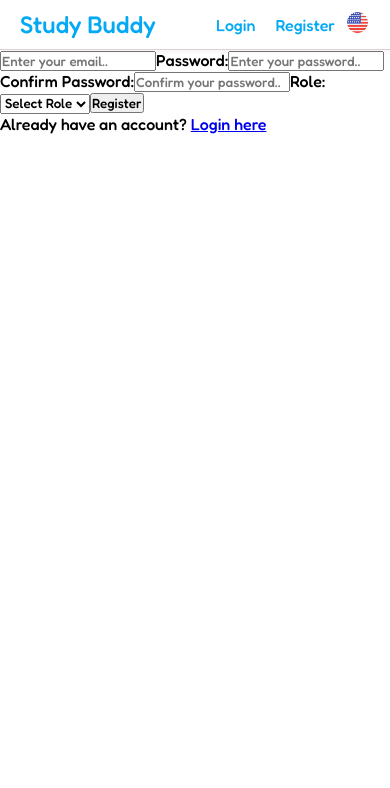
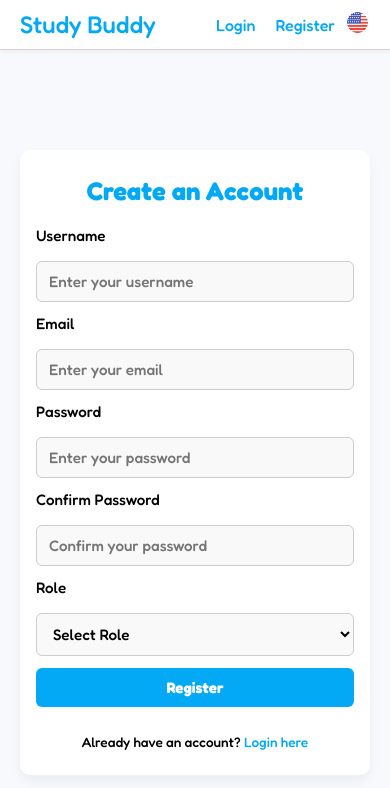
Before and after one commit to DayanaUzunova/StuddyBuddy-Diploma-TUSofia, a React (Vite) app in the folder App/front-end/: page /register in a window 390 px wide. Shown: the top 788 px of the page. Built offline with nearby package versions, Linux system fonts and the light colour scheme.

Commit message:
add: redesigned and responsive login and register pages

```diff
--- a/App/front-end/src/components/login/Login.jsx
+++ b/App/front-end/src/components/login/Login.jsx
@@ -3,6 +3,7 @@ import { useState } from 'react';
 import { useForm } from '../../hooks/useForm';
 import { useAuth } from '../../context/AuthContext.jsx';
 import axiosInstance from '../../api/api.jsx';
+import '../../style/login.css';
 
 const initialValues = { email: '', password: '' };
 
@@ -40,41 +41,40 @@ export default function Login() {
   );
 
   return (
-    <section id="login-page" className="auth">
-      <form id="login" onSubmit={submitHandler}>
-        <div className="container">
-          <h1>Login</h1>
+    <section id="login-page" className="auth-page">
+      <form id="login" className="auth-form" onSubmit={submitHandler}>
+        <div className="auth-container">
+          <h1 className="auth-title">Welcome Back</h1>
+          <p className="auth-subtitle">Log in to continue your learning journey</p>
 
-          <label htmlFor="email">Email:</label>
+          <label htmlFor="email">Email</label>
           <input
             type="email"
             id="email"
             name="email"
             value={values.email}
             onChange={changeHandler}
-            placeholder="Enter your email here.."
+            placeholder="Enter your email"
             required
           />
 
-          <label htmlFor="password">Password:</label>
+          <label htmlFor="password">Password</label>
           <input
             type="password"
             id="password"
             name="password"
             value={values.password}
             onChange={changeHandler}
-            placeholder="Enter your password here.."
+            placeholder="Enter your password"
             required
           />
 
-          {error && <p style={{ color: 'red', fontSize: '14px' }}>{error}</p>}
+          {error && <p className="auth-error">{error}</p>}
 
           <input type="submit" className="btn submit" value="Login" />
 
-          <p className="field">
-            <span>
-              Don’t have an account? <a href="/register">Register here</a>
-            </span>
+          <p className="auth-switch">
+            Don’t have an account? <a href="/register">Register here</a>
           </p>
         </div>
       </form>
--- a/App/front-end/src/components/register/Register.jsx
+++ b/App/front-end/src/components/register/Register.jsx
@@ -3,6 +3,7 @@ import { useState } from "react";
 import { useForm } from "../../hooks/useForm";
 import axiosInstance from '../../api/api';
 import { useAuth } from '../../context/AuthContext';
+import '../../style/register.css'
 
 const initialValues = { username: '', email: '', password: '', confirmPassword: '', role: '' };
 
@@ -42,57 +43,55 @@ export default function Register() {
     const { values, changeHandler, submitHandler } = useForm(initialValues, registerHandler);
 
     return (
-        <section id="register-page" className="auth">
-            <form id="register" onSubmit={submitHandler}>
-                <div className="container">
-                    <h1>Register</h1>
-
-                    <label htmlFor="username">Username:</label>
+        <section className="register-page">
+            <div className="register-container">
+                <h1 className="register-title">Create an Account</h1>
+                <form className="register-form" onSubmit={submitHandler}>
+                    <label htmlFor="username">Username</label>
                     <input
                         type="text"
                         id="username"
                         name="username"
                         value={values.username}
                         onChange={changeHandler}
-                        placeholder="Enter your username.."
+                        placeholder="Enter your username"
                         required
                     />
 
-                    <label htmlFor="email">Email:</label>
+                    <label htmlFor="email">Email</label>
                     <input
                         type="email"
                         id="email"
                         name="email"
                         value={values.email}
                         onChange={changeHandler}
-                        placeholder="Enter your email.."
+                        placeholder="Enter your email"
                         required
                     />
 
-                    <label htmlFor="password">Password:</label>
+                    <label htmlFor="password">Password</label>
                     <input
                         type="password"
                         id="password"
                         name="password"
                         value={values.password}
                         onChange={changeHandler}
-                        placeholder="Enter your password.."
+                        placeholder="Enter your password"
                         required
                     />
 
-                    <label htmlFor="confirmPassword">Confirm Password:</label>
+                    <label htmlFor="confirmPassword">Confirm Password</label>
                     <input
                         type="password"
                         id="confirmPassword"
                         name="confirmPassword"
                         value={values.confirmPassword}
                         onChange={changeHandler}
-                        placeholder="Confirm your password.."
+                        placeholder="Confirm your password"
                         required
                     />
 
-                    {/* Dropdown за избор на роля */}
-                    <label htmlFor="role">Role:</label>
+                    <label htmlFor="role">Role</label>
                     <select
                         id="role"
                         name="role"
@@ -106,15 +105,15 @@ export default function Register() {
                         <option value="admin">Admin</option>
                     </select>
 
-                    {error && <p style={{ color: "red", fontSize: "14px" }}>{error}</p>}
+                    {error && <p className="register-error">{error}</p>}
 
-                    <input type="submit" className="btn submit" value="Register" />
+                    <button type="submit" className="primary-btn">Register</button>
 
-                    <p className="field">
-                        <span>Already have an account? <a href="/login">Login here</a></span>
+                    <p className="register-login-link">
+                        Already have an account? <a href="/login">Login here</a>
                     </p>
-                </div>
-            </form>
+                </form>
+            </div>
         </section>
     );
 }
--- /dev/null
+++ b/App/front-end/src/style/login.css
@@ -0,0 +1,124 @@
+.auth-page {
+    display: flex;
+    justify-content: center;
+    align-items: flex-start;
+    min-height: 100vh;
+    padding: 0 20px;
+    background-color: #f7f9fc;
+  }
+
+  .auth-form {
+    background-color: #ffffff;
+    padding: 50px 40px;
+    border-radius: 10px;
+    box-shadow: 0 4px 12px rgba(0, 0, 0, 0.08);
+    width: 100%;
+    max-width: 450px;
+    box-sizing: border-box;
+    margin-top: 100px;
+  }
+
+  .auth-container {
+    display: flex;
+    flex-direction: column;
+    width: 100%;
+  }
+
+  .auth-title {
+    font-size: 2.5rem;
+    color: #03a9f4;
+    margin-bottom: 10px;
+  }
+
+  .auth-subtitle {
+    font-size: 1rem;
+    margin-bottom: 30px;
+    color: #555;
+  }
+
+  .auth-form label {
+    margin: 10px 0 5px;
+    font-weight: 500;
+  }
+
+  .auth-form input[type="email"],
+  .auth-form input[type="password"],
+  .auth-form select {
+    padding: 12px;
+    font-size: 1.1rem;
+    border: 1px solid #ccc;
+    border-radius: 6px;
+    margin-bottom: 15px;
+    transition: border-color 0.3s;
+  }
+
+  .auth-form input:focus {
+    border-color: #03a9f4;
+    outline: none;
+  }
+
+  .auth-error {
+    color: red;
+    font-size: 14px;
+    margin-bottom: 10px;
+  }
+
+  .btn.submit {
+    background-color: #03a9f4;
+    color: white;
+    font-weight: bold;
+    padding: 14px;
+    border: none;
+    border-radius: 6px;
+    cursor: pointer;
+    margin-top: 10px;
+    transition: background-color 0.3s ease;
+  }
+
+  .btn.submit:hover {
+    background-color: #0288d1;
+  }
+
+  .auth-switch {
+    text-align: center;
+    margin-top: 20px;
+    font-size: 0.95rem;
+  }
+
+  .auth-switch a {
+    color: #03a9f4;
+    text-decoration: none;
+  }
+
+  .auth-switch a:hover {
+    text-decoration: underline;
+  }
+
+  /* Responsive styles for smaller screens */
+  @media (max-width: 480px) {
+    .auth-page {
+      align-items: center; /* Center vertically on mobile */
+    }
+
+    .auth-form {
+      padding: 30px 20px;
+      max-width: 100%;
+      margin-top: 0; /* Remove top margin to allow vertical centering */
+    }
+
+    .auth-title {
+      font-size: 2rem;
+    }
+
+    .auth-form input[type="email"],
+    .auth-form input[type="password"],
+    .auth-form select {
+      padding: 10px;
+      font-size: 1rem;
+    }
+
+    .btn.submit {
+      padding: 12px;
+      font-size: 1rem;
+    }
+  }
--- /dev/null
+++ b/App/front-end/src/style/register.css
@@ -0,0 +1,135 @@
+.register-page {
+  display: flex;
+  justify-content: center;
+  align-items: flex-start; /* Align towards top on larger screens */
+  min-height: 100vh;
+  padding: 40px 20px;
+  background-color: #f7f9fc;
+}
+
+.register-container {
+  background-color: white;
+  padding: 40px;
+  max-width: 450px;
+  width: 100%;
+  border-radius: 10px;
+  box-shadow: 0 6px 12px rgba(0, 0, 0, 0.05);
+  text-align: center;
+  margin-top: 80px; /* Push form down a bit on larger screens */
+}
+
+.register-title {
+  font-size: 2rem;
+  color: var(--main-blue-clr);
+  margin-bottom: 30px;
+  font-weight: 600;
+}
+
+.register-form {
+  display: flex;
+  flex-direction: column;
+  gap: 20px;
+  text-align: left;
+}
+
+.register-form label {
+  font-weight: 500;
+  font-size: 1rem;
+}
+
+.register-form input,
+.register-form select {
+  padding: 12px 15px;
+  border: 1px solid #ccc;
+  border-radius: 6px;
+  font-size: 1rem;
+  background-color: #f9f9f9;
+  transition: border-color 0.2s;
+}
+
+.register-form input:focus,
+.register-form select:focus {
+  outline: none;
+  border-color: var(--main-blue-clr);
+}
+
+.primary-btn {
+  padding: 12px;
+  background-color: var(--main-blue-clr);
+  color: white;
+  border: none;
+  border-radius: 6px;
+  font-weight: 600;
+  cursor: pointer;
+  font-size: 1rem;
+  transition: background-color 0.3s;
+}
+
+.primary-btn:hover {
+  background-color: #0288d1;
+}
+
+.register-error {
+  color: red;
+  font-size: 0.9rem;
+  margin-top: -10px;
+  text-align: center;
+}
+
+.register-login-link {
+  text-align: center;
+  margin-top: 20px;
+  font-size: 0.9rem;
+}
+
+.register-login-link a {
+  color: var(--main-blue-clr);
+  text-decoration: none;
+}
+
+.register-login-link a:hover {
+  text-decoration: underline;
+}
+
+/* Responsive */
+/* Responsive adjustments for mobile */
+@media (max-width: 500px) {
+  .register-page {
+    align-items: center;
+  }
+
+  .register-container {
+    padding: 25px 16px; /* Reduced container padding */
+    margin-top: 0;
+  }
+
+  .register-title {
+    font-size: 1.6rem;
+    margin-bottom: 20px; /* Less space below title */
+  }
+
+  .register-form {
+    gap: 12px; /* Tighter vertical spacing between form elements */
+  }
+
+  .register-form label {
+    font-size: 0.95rem;
+    margin-bottom: 4px; /* Less space between label and input */
+  }
+
+  .register-form input,
+  .register-form select {
+    padding: 10px 12px; /* Slightly smaller input padding */
+    font-size: 0.95rem;
+  }
+
+  .primary-btn {
+    font-size: 0.95rem;
+    padding: 10px;
+  }
+
+  .register-login-link {
+    font-size: 0.85rem;
+    margin-top: 15px;
+  }
+}
```
